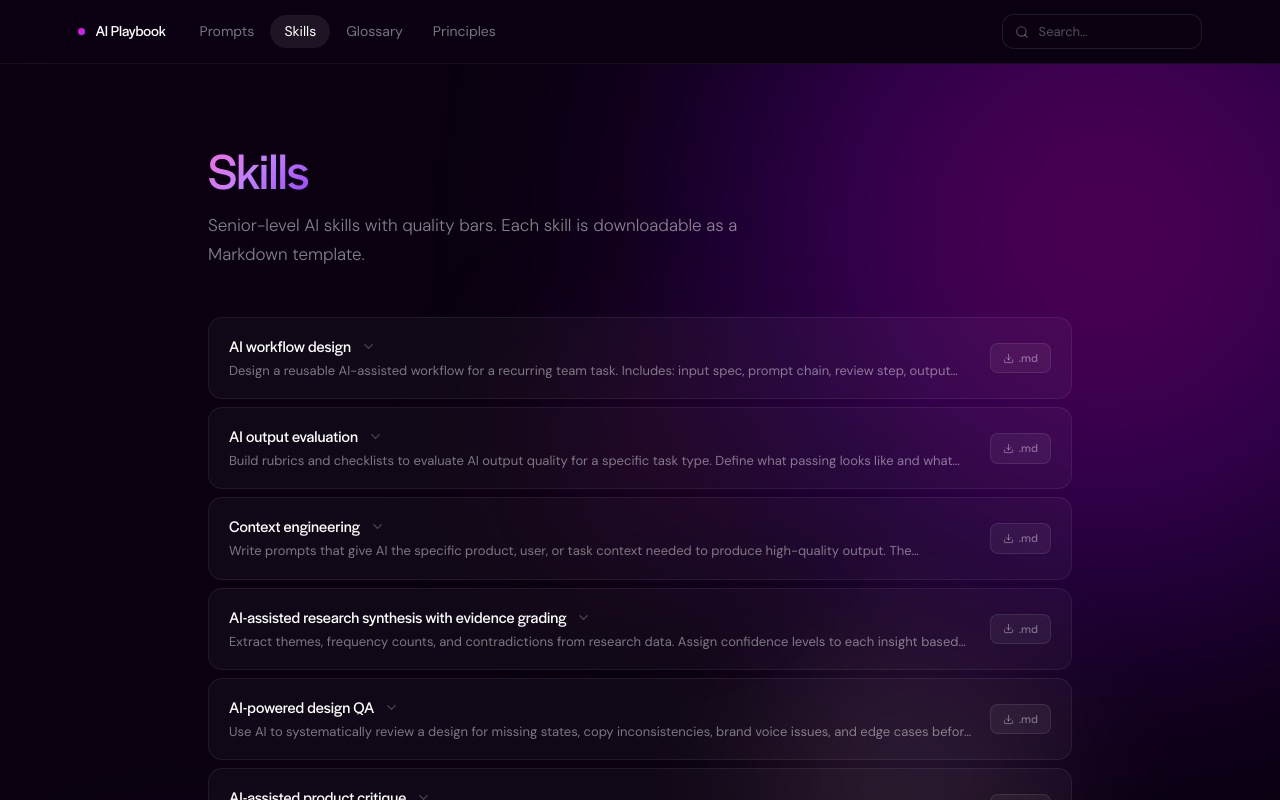
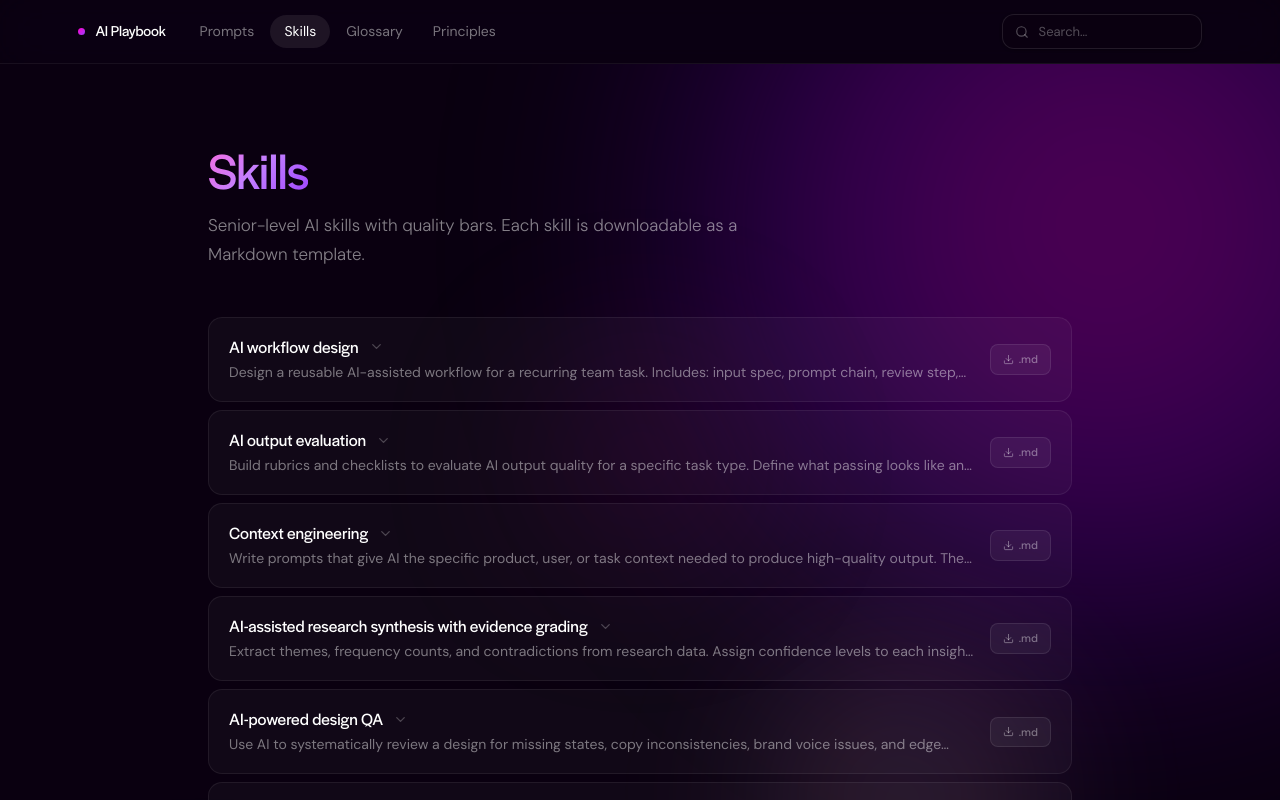
Before and after one commit to pavitsond-cyber/AI-Playbook, a Next.js app: page /skills in a window 1280 px wide. Shown: the top 800 px of the page. Built offline with nearby package versions, Linux system fonts and the light colour scheme.

Commit message:
Match skills font sizes to prompts page: title 16→17px, description 13→14px

```diff
--- a/app/(playbook)/skills/page.tsx
+++ b/app/(playbook)/skills/page.tsx
@@ -153,7 +153,7 @@ function SkillRow({ skill, isOpen, onToggle }: { skill: Skill; isOpen: boolean;
           <div style={{ display: 'flex', alignItems: 'center', gap: 10, marginBottom: 4 }}>
             <span style={{
               fontFamily: 'var(--font-display)',
-              fontSize: 16,
+              fontSize: 17,
               fontWeight: 700,
               color: '#ffffff',
               lineHeight: 1.3,
@@ -177,7 +177,7 @@ function SkillRow({ skill, isOpen, onToggle }: { skill: Skill; isOpen: boolean;
             lineHeight: 1.5,
             margin: 0,
             overflow: 'hidden',
-            display: '-webkit-box',
+            fontSize: 14, display: '-webkit-box',
             WebkitLineClamp: 1,
             WebkitBoxOrient: 'vertical',
           } as React.CSSProperties}>
```
